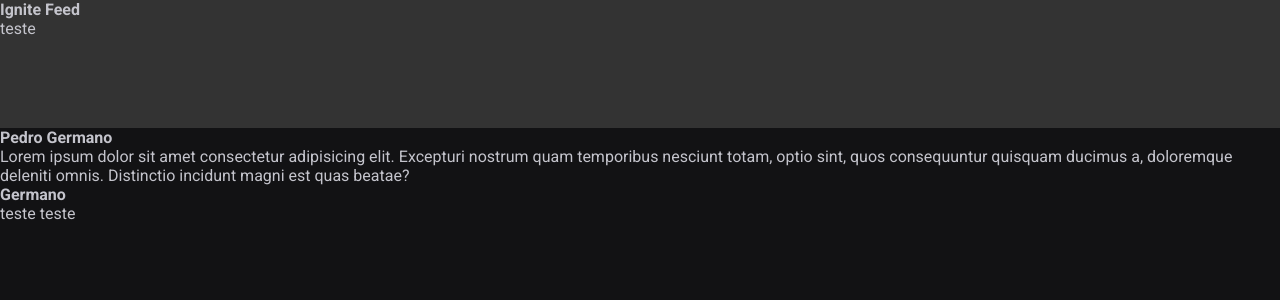
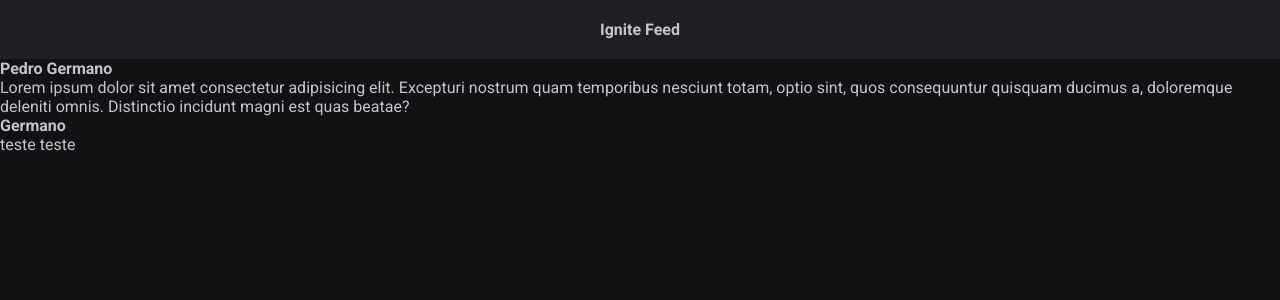
Before and after one commit to pedroGermano/01-fundamentos-reactjs, a React (Vite) app: page / in a window 1280 px wide. Shown: the top 300 px of the page. Built offline with nearby package versions, Linux system fonts and the light colour scheme.

Commit message:
FEAT: logo folder create

```diff
--- a/src/components/Header.jsx
+++ b/src/components/Header.jsx
@@ -4,7 +4,6 @@ export function Header() {
   return (
     <header className={styled.header}>
       <strong>Ignite Feed</strong>
-      <p>teste</p>
     </header>
   );
 }
--- a/src/components/Header.module.css
+++ b/src/components/Header.module.css
@@ -1,4 +1,6 @@
 .header{
-  background: #333;
-  height: 8rem;
+  background: var(--gray-800);
+  display: flex;
+  justify-content: center;
+  padding: 1.25rem 0;
 }
```
Also changed, not shown: src/assets/ignite-logo.svg (added).
